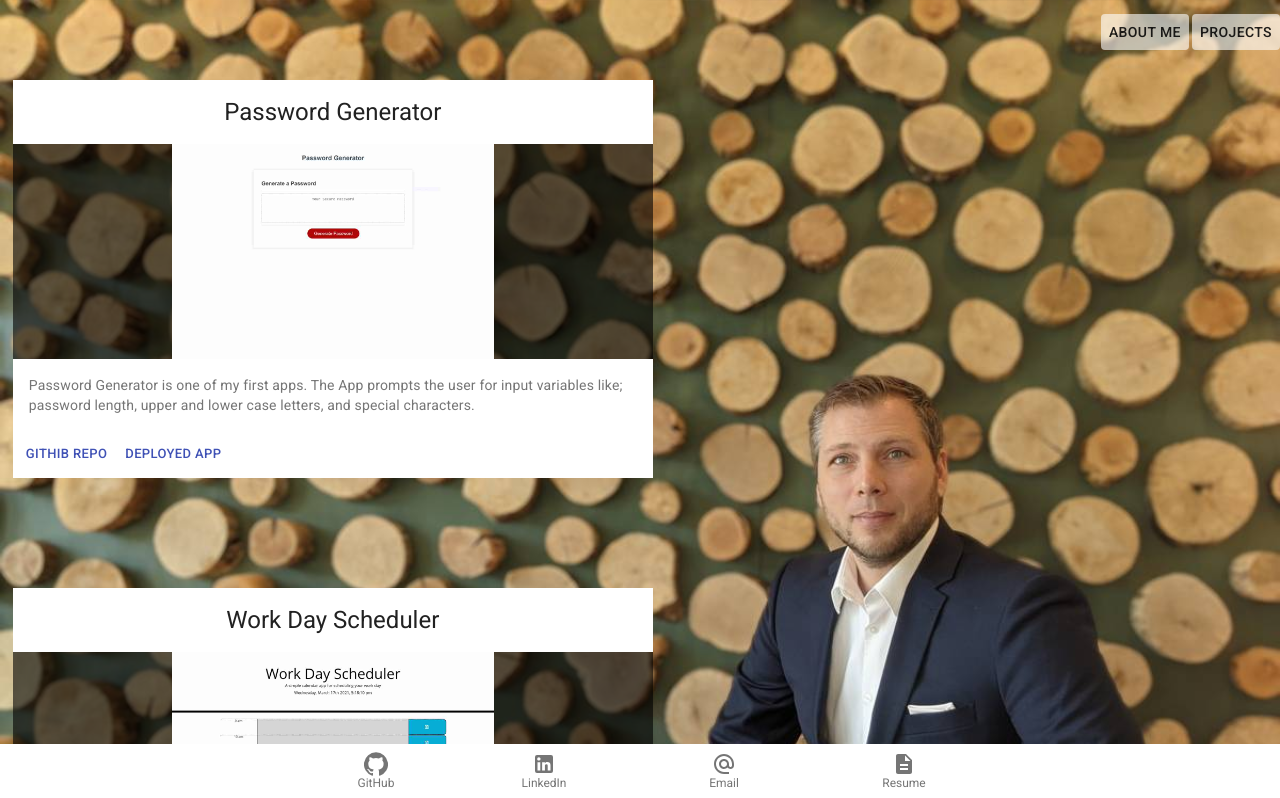
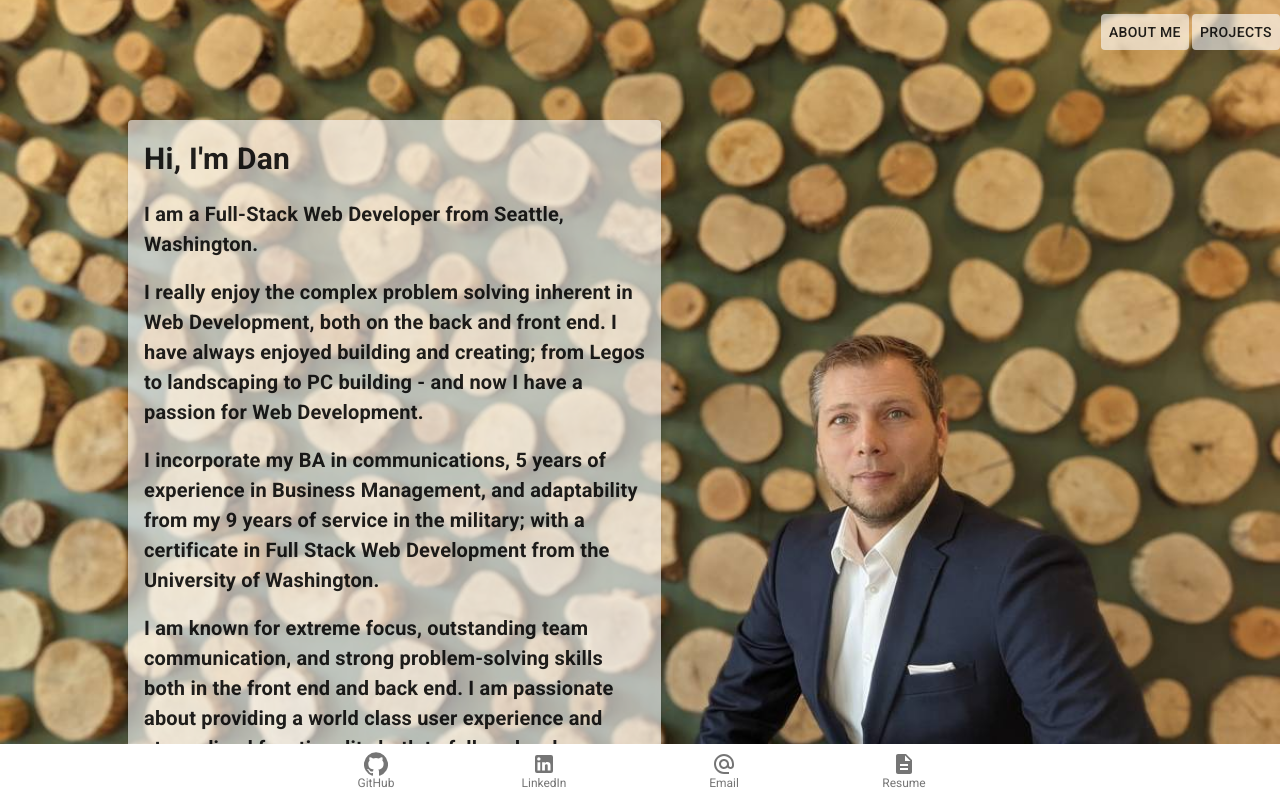
Before and after one commit to dyoder838/yodev, a React (Create React App) app: page /yodev/projects in a window 1280 px wide. Shown: the top 798 px of the page. Built offline with nearby package versions, Linux system fonts and the light colour scheme.

Commit message:
removed exact from route

```diff
--- a/src/App.js
+++ b/src/App.js
@@ -36,8 +36,8 @@ function App() {
             <Grid item xs={12}>
                 <Switch basename="/yodev">
 
-                    <Route basename="/yodev" exact path="/" component={About}/>
-                    <Route basename="/yodev" exact path="/projects" component={Projects}/>
+                    <Route basename="/yodev" path="/" component={About}/>
+                    <Route basename="/yodev" path="/projects" component={Projects}/>
 
                 </Switch>
             </Grid>
```
